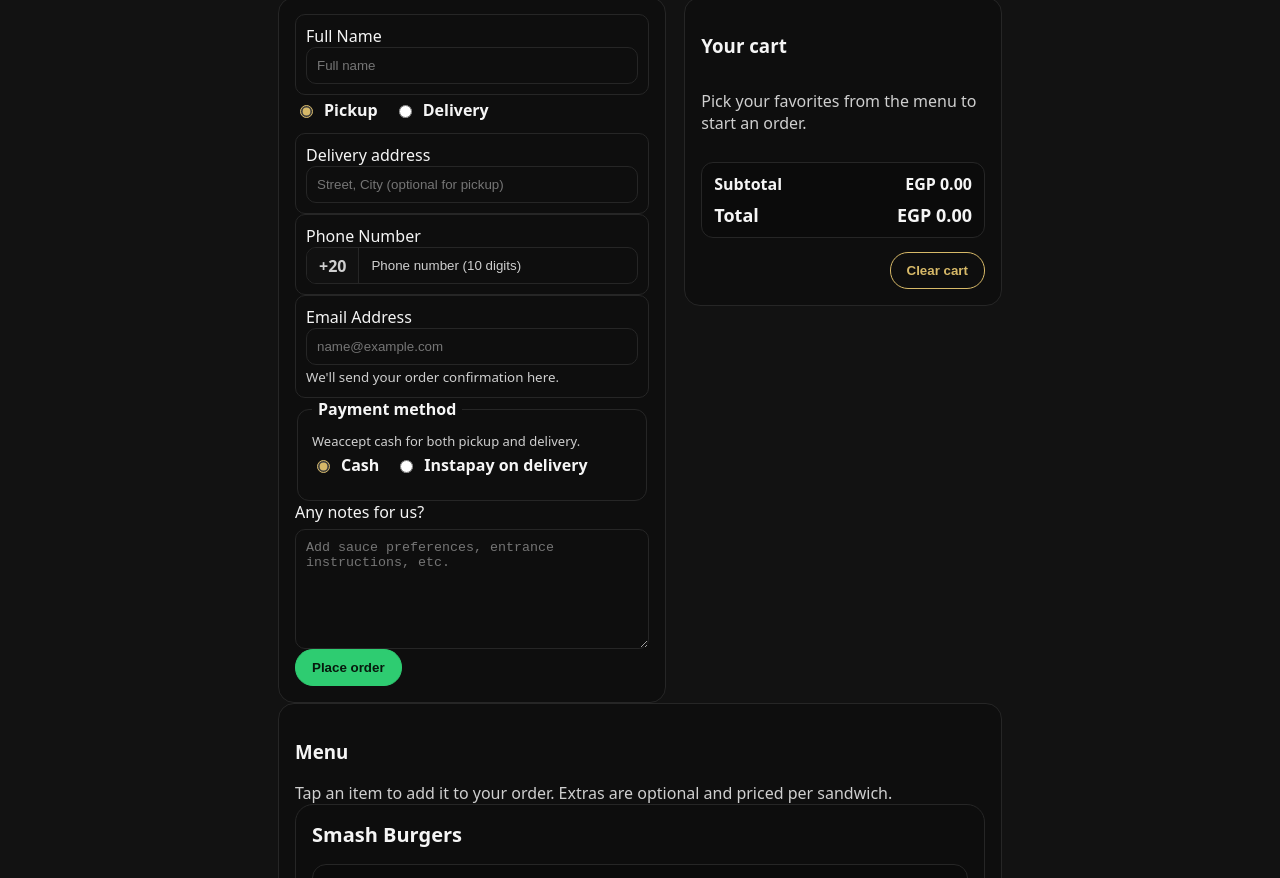
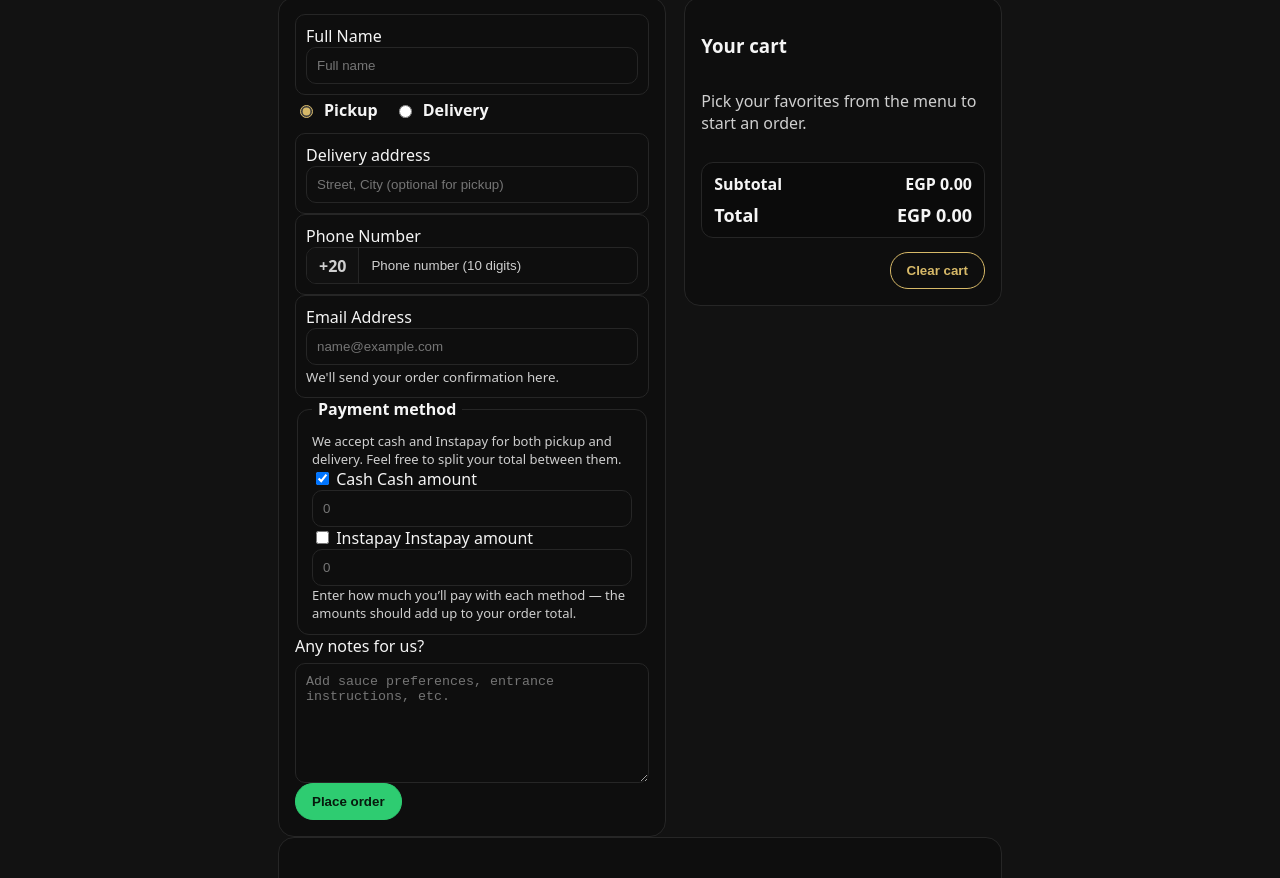
Before and after one commit to ahmedmoustafaa725-byte/TUX-Menu, a website with bundled scripts: page order.html in a window 1280 px wide. Shown: the part 222-1100 px from the top of the page. Built offline with nearby package versions, Linux system fonts and the light colour scheme; no server answers.

Commit message:
Update order.html

```diff
--- a/order.html
+++ b/order.html
@@ -93,10 +93,45 @@
 
             <fieldset class="order-fieldset" aria-labelledby="paymentLegend">
               <legend id="paymentLegend">Payment method</legend>
-              <p class="muted small">Weaccept cash for both pickup and delivery.</p>
-              <div class="order-options">
-                <label><input type="radio" name="payment" value="cash" checked> Cash</label>
-                <label><input type="radio" name="payment" value="card"> Instapay on delivery</label>
+          <p class="muted small">We accept cash and Instapay for both pickup and delivery. Feel free to split your total between them.</p>
+              <div class="split-payment">
+                <div class="split-payment__option">
+                  <label class="split-payment__toggle">
+                    <input type="checkbox" id="paymentCash" checked>
+                    <span>Cash</span>
+                  </label>
+                  <label class="split-payment__amount">
+                    Cash amount
+                    <input
+                      id="cashAmount"
+                      class="form-field"
+                      type="number"
+                      min="0"
+                      step="0.5"
+                      inputmode="decimal"
+                      placeholder="0"
+                    >
+                  </label>
+                </div>
+                <div class="split-payment__option">
+                  <label class="split-payment__toggle">
+                    <input type="checkbox" id="paymentInstapay">
+                    <span>Instapay</span>
+                  </label>
+                  <label class="split-payment__amount">
+                    Instapay amount
+                    <input
+                      id="instapayAmount"
+                      class="form-field"
+                      type="number"
+                      min="0"
+                      step="0.5"
+                      inputmode="decimal"
+                      placeholder="0"
+                    >
+                  </label>
+                </div>
+                <p class="muted small split-payment__hint">Enter how much you’ll pay with each method — the amounts should add up to your order total.</p>
               </div>
             </fieldset>
 
```
